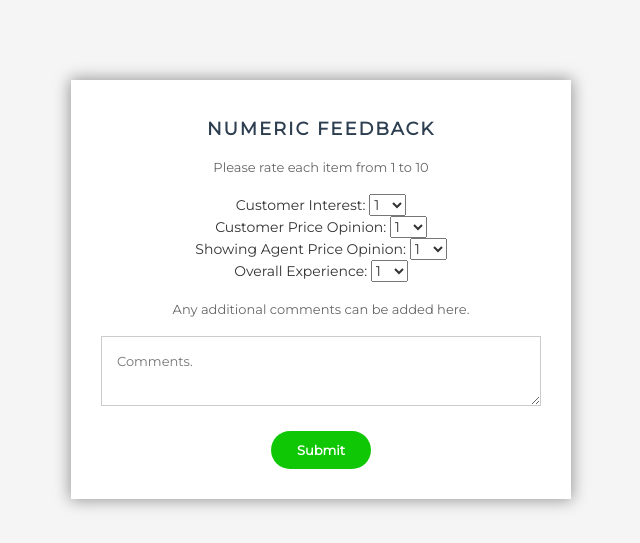
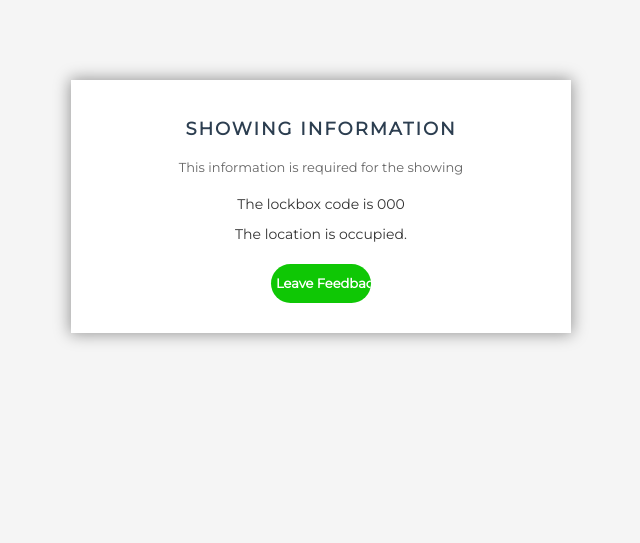
Before and after one commit to UAHCS499Spring2018Team4/T4RSU, a Django app: template T4RSU/realestate/templates/realestate/CreateFeedback.html in a window 1280 px wide. Shown: the part 67-610 px from the top of the page, without its empty margins (319-959 px from the left). Run offline with Django 3.2, Linux system fonts and the light colour scheme; the template is opened without the code that fills it: values that come from a table or form of the project are taken from there, others are empty; tables that the repository leaves empty hold one stand-in row (values such as "Sample post"); some libraries are stand-ins or nearby versions.

Commit message:
Added information detailed in email I sent

```diff
--- a/T4RSU/realestate/templates/realestate/AdvancedSearch.html
+++ b/T4RSU/realestate/templates/realestate/AdvancedSearch.html
@@ -1,6 +1,7 @@
 <!DOCTYPE html>
 <html lang="en">
 <head>
+    <title>Buy Your Home Today! -- Millenial Realty</title>
     <meta charset="utf-8">
     <meta http-equiv="X-UA-Compatible" content="IE=edge">
     <meta name="viewport" content="width=device-width, initial-scale=1">
--- a/T4RSU/realestate/templates/realestate/AllListings.html
+++ b/T4RSU/realestate/templates/realestate/AllListings.html
@@ -8,7 +8,7 @@
     <meta name="description" content="">
     <meta name="author" content="">
 
-    <title>3 Col Portfolio - Start Bootstrap Template</title>
+    <title>Buy Your Home Today! -- Millenial Realty</title>
 
       {% load static %}
     <!-- Bootstrap core CSS -->
@@ -222,6 +222,8 @@ body {
                 <a href="#" class="nav-link greentext">{{listing.address}}</a>
               </h4>
               <p class="card-text">{{listing.description}}</p>
+              <p class="card-text">{{listing.listing_agent.username}}</p>
+              <p class="card-text">{{listing.listing_agent.agency.agency_name}}</p>
             </div>
           </div>
 	  <!-- {% endfor %} -->
--- a/T4RSU/realestate/templates/realestate/CreateFeedback.html
+++ b/T4RSU/realestate/templates/realestate/CreateFeedback.html
@@ -1,6 +1,7 @@
 <!DOCTYPE html>
 <html lang="en">
 <head>
+    <title>Buy Your Home Today! -- Millenial Realty</title>
     <meta charset="utf-8">
     <meta http-equiv="X-UA-Compatible" content="IE=edge">
     <meta name="viewport" content="width=device-width, initial-scale=1">
@@ -66,6 +67,17 @@
     <div class="col-md-6 col-md-offset-3">
         <form method="POST" id="msform"> {% csrf_token %}
             <!-- fieldsets -->
+			<fieldset>
+                <h2 class="fs-title">Showing Information</h2>
+				<h3 class="fs-subtitle">This information is required for the showing</h3>
+				<p>The lockbox code is {{listing.lockBoxCode}}</p>
+				{% if listing.isOccupied %}
+				<p>The location is occupied.</p>
+				{% else %}
+				<p>The location is not occupied.</p>
+				{% endif %}
+                <input type="button" name="next" class="next action-button" value="Leave Feedback"/>
+            </fieldset>
             <fieldset>
                 <h2 class="fs-title">Numeric Feedback</h2>
                 <h3 class="fs-subtitle">Please rate each item from 1 to 10</h3>
@@ -124,6 +136,8 @@
                 <h3 class="fs-subtitle">Any additional comments can be added here.</h3>
 				<textarea rows="2" cols="50" name="comments" placeholder="Comments."></textarea>
                 <input type="submit" name="submit" class="submit action-button" value="Submit"/>
+                <input type="text" name="buyerName" placeholder="Potential Buyer's name"/>
+
             </fieldset>
         </form>
         <!-- link to designify.me code snippets -->
--- a/T4RSU/realestate/templates/realestate/CreateListing.html
+++ b/T4RSU/realestate/templates/realestate/CreateListing.html
@@ -1,6 +1,7 @@
 <!DOCTYPE html>
 <html lang="en">
 <head>
+    <title>Buy Your Home Today! -- Millenial Realty</title>
     <meta charset="utf-8">
     <meta http-equiv="X-UA-Compatible" content="IE=edge">
     <meta name="viewport" content="width=device-width, initial-scale=1">
--- a/T4RSU/realestate/templates/realestate/CreateShowing.html
+++ b/T4RSU/realestate/templates/realestate/CreateShowing.html
@@ -1,6 +1,7 @@
 <!DOCTYPE html>
 <html lang="en">
 <head>
+    <title>Buy Your Home Today! -- Millenial Realty</title>
     <meta charset="utf-8">
     <meta http-equiv="X-UA-Compatible" content="IE=edge">
     <meta name="viewport" content="width=device-width, initial-scale=1">
--- a/T4RSU/realestate/templates/realestate/LogIn.html
+++ b/T4RSU/realestate/templates/realestate/LogIn.html
@@ -1,6 +1,7 @@
 <!DOCTYPE html>
 <html lang="en">
 <head>
+    <title>Buy Your Home Today! -- Millenial Realty</title>
     <meta charset="utf-8">
     <meta http-equiv="X-UA-Compatible" content="IE=edge">
     <meta name="viewport" content="width=device-width, initial-scale=1">
--- a/T4RSU/realestate/templates/realestate/ModifyListing.html
+++ b/T4RSU/realestate/templates/realestate/ModifyListing.html
@@ -1,6 +1,7 @@
 <!DOCTYPE html>
 <html lang="en">
 <head>
+    <title>Buy Your Home Today! -- Millenial Realty</title>
     <meta charset="utf-8">
     <meta http-equiv="X-UA-Compatible" content="IE=edge">
     <meta name="viewport" content="width=device-width, initial-scale=1">
```
